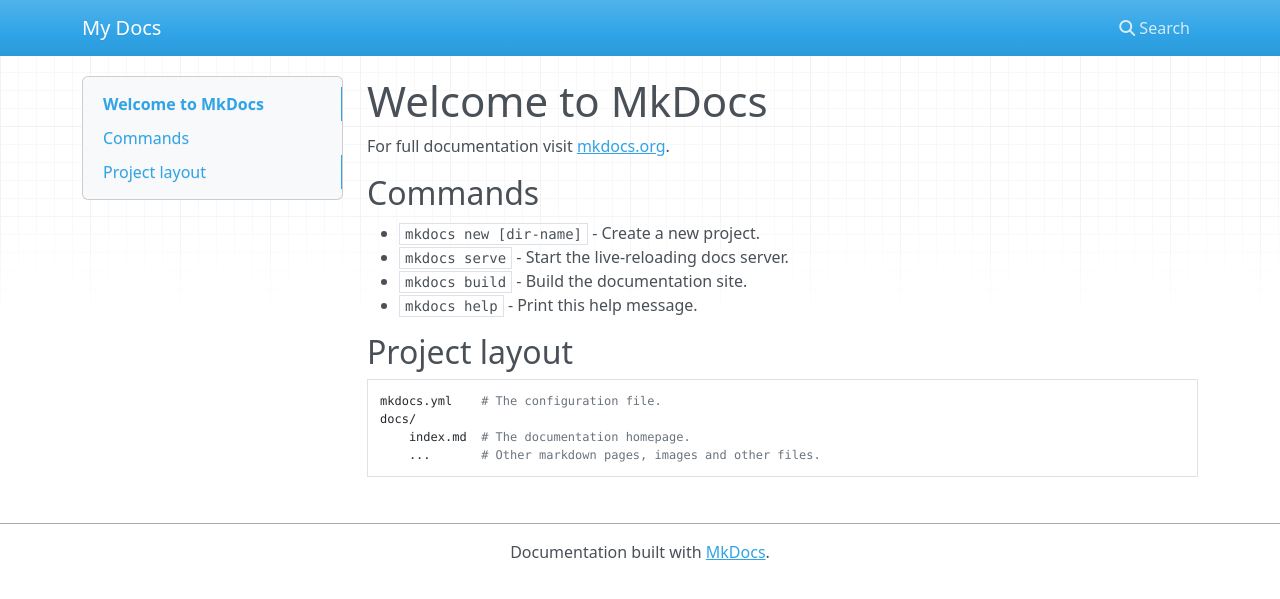
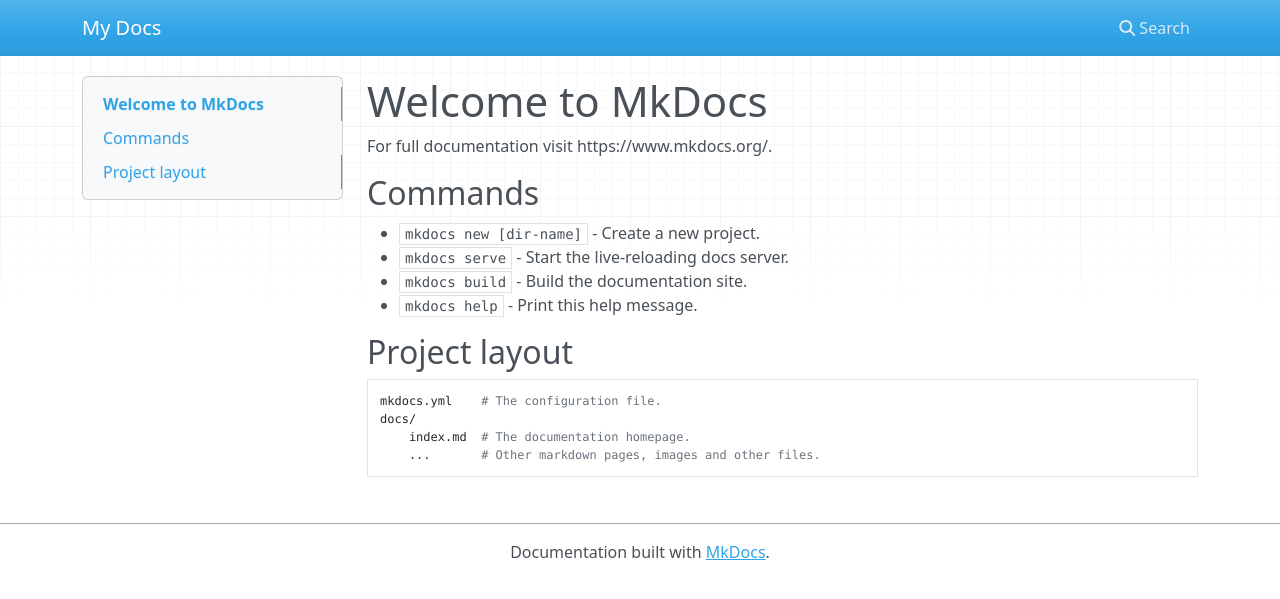
Before and after one commit to 57k/mydok.github.io, an MkDocs documentation site: the page built from docs/index.md, in a window 1280 px wide. Shown: the top 599 px of the page. Built offline with MkDocs 1.6.1, drawn with Linux system fonts in a browser that asks for light colours; nearby versions of some CDN libraries; part of the change alters nothing that is shown.

Commit message:
Update index.md

```diff
--- a/docs/index.md
+++ b/docs/index.md
@@ -1,6 +1,6 @@
 # Welcome to MkDocs
 
-For full documentation visit [mkdocs.org](https://mkdocs.org).
+For full documentation visit https://www.mkdocs.org/.
 
 ## Commands
 
```
